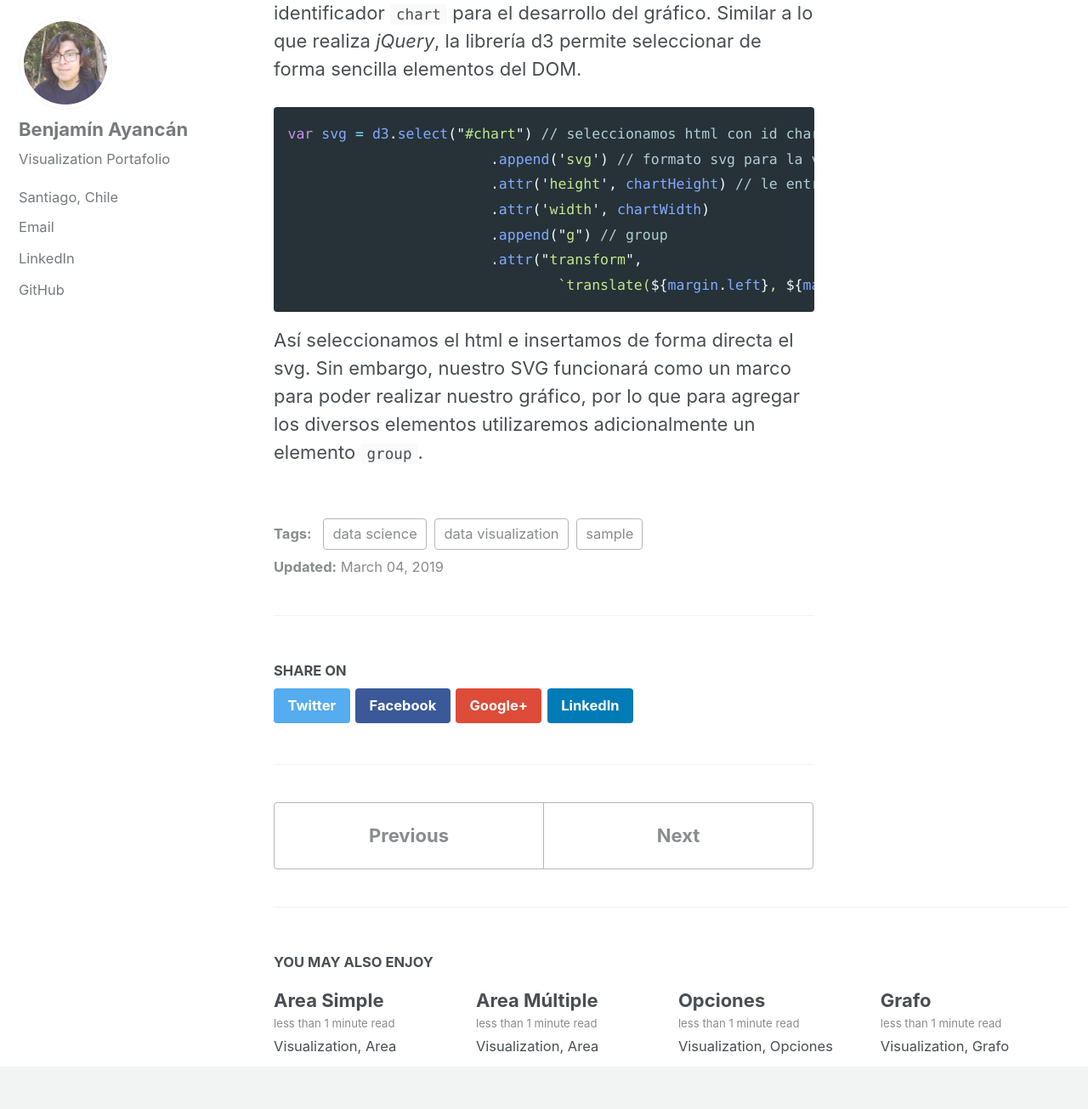
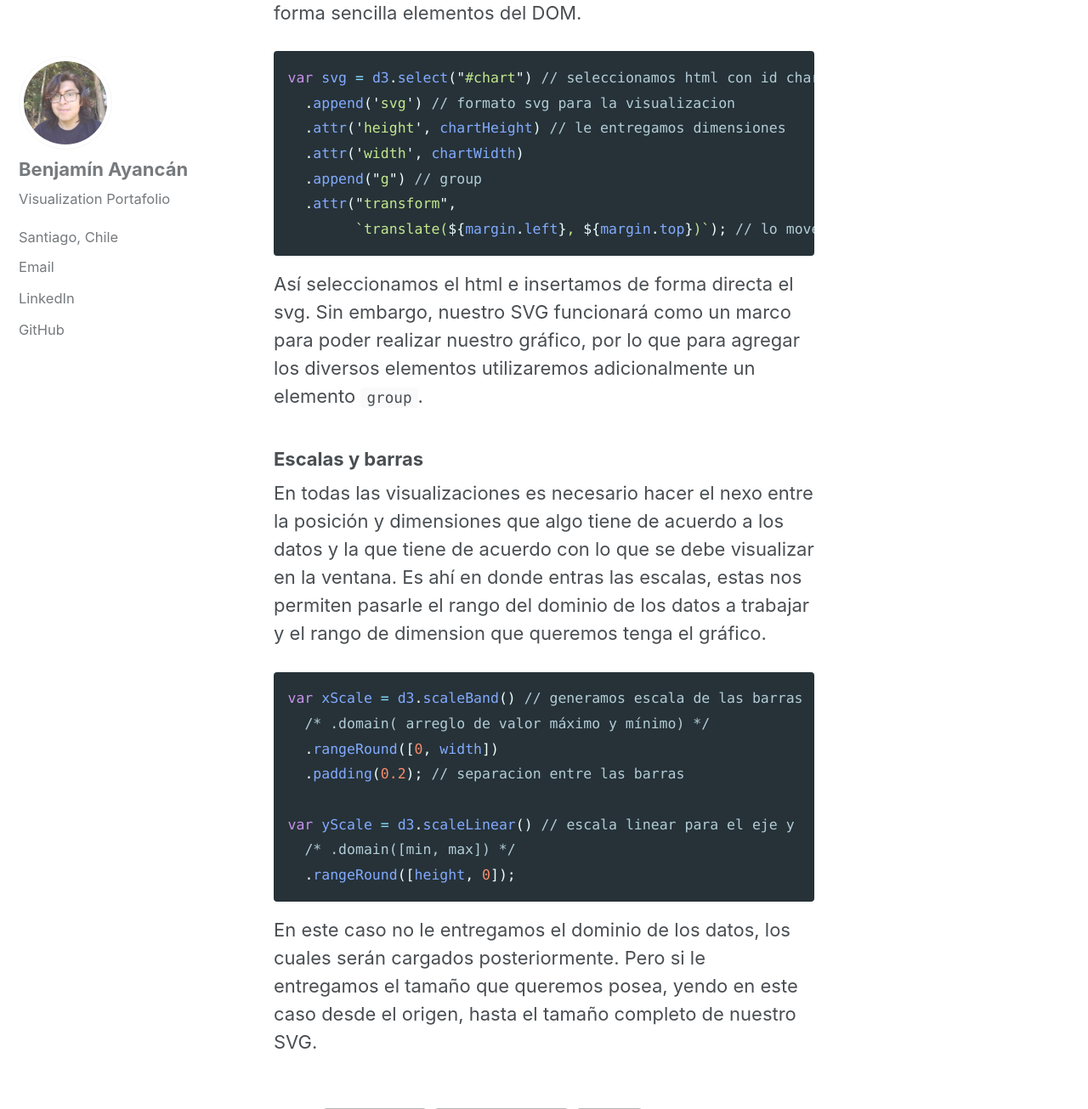
Before and after one commit to beayancan/beayancan.github.io, a Jekyll site: the page built from _posts/2019-03-04-sample.md, in a window 1280 px wide and 1400 px high, scrolled down 1993 px, cut to the strip 0-1305 px from the top of the window. Shown: the whole strip at 85% size. Built offline with Jekyll 4.4.1, drawn with Linux system fonts in a browser that asks for light colours; cached includes are drawn as plain includes; some of the changed text lies outside the part shown.

Commit message:
escalas group

````diff
--- a/_posts/2019-03-04-sample.md
+++ b/_posts/2019-03-04-sample.md
@@ -100,19 +100,19 @@
 <html>
 ```
 
-d3.js posee diversas versiones, siendo la versión 5 la más actual.
+[d3.js](https://d3js.org/) posee diversas versiones, siendo la versión 5 la más actual.
 
 ### SVG y selección
 
 Para generar nuestro gráfico, lo vamos a realizar en el formato vectorial que nos
-entrega [https://es.wikipedia.org/wiki/Gr%C3%A1ficos_vectoriales_escalables](SVG), con lo
+entrega [SVG](https://es.wikipedia.org/wiki/Gr%C3%A1ficos_vectoriales_escalables), con lo
 cual vamos a generar una vista de este en nuestor html. Para hacer esto primero debemos
 decirle a nuestroc código en qué parte del `body` vamos a colocar nuestro gráfico, por lo
 que entregaremos un identificador espefico a un contenedor.
 
 ```html
 <body>
-	<div id="chart"><div>
+  <div id="chart"><div>
 </body>
 ```
 
@@ -122,14 +122,37 @@
 
 ```javascript
 var svg = d3.select("#chart") // seleccionamos html con id chart
-			.append('svg') // formato svg para la visualizacion
-			.attr('height', chartHeight) // le entregamos dimensiones
-			.attr('width', chartWidth)
-			.append("g") // group
-			.attr("transform",
-				`translate(${margin.left}, ${margin.top})`); // lo movemos
+  .append('svg') // formato svg para la visualizacion
+  .attr('height', chartHeight) // le entregamos dimensiones
+  .attr('width', chartWidth)
+  .append("g") // group
+  .attr("transform",
+	`translate(${margin.left}, ${margin.top})`); // lo movemos
 ```
 
 Así seleccionamos el html e insertamos de forma directa el svg. Sin embargo, nuestro
 SVG funcionará como un marco para poder realizar nuestro gráfico, por lo que para
 agregar los diversos elementos utilizaremos adicionalmente un elemento `group`.
+
+### Escalas y barras
+
+En todas las visualizaciones es necesario hacer el nexo entre la
+posición y dimensiones que algo tiene de acuerdo a los datos y la que
+tiene de acuerdo con lo que se debe visualizar en la ventana. Es ahí en donde
+entras las escalas, estas nos permiten pasarle el rango del dominio de los datos
+a trabajar y el rango de dimension que queremos tenga el gráfico.
+
+```javascript
+var xScale = d3.scaleBand() // generamos escala de las barras
+  /* .domain( arreglo de valor máximo y mínimo) */
+  .rangeRound([0, width])
+  .padding(0.2); // separacion entre las barras
+
+var yScale = d3.scaleLinear() // escala linear para el eje y
+  /* .domain([min, max]) */
+  .rangeRound([height, 0]);
+```
+
+En este caso no le entregamos el dominio de los datos, los cuales serán cargados posteriormente.
+Pero si le entregamos el tamaño que queremos posea, yendo en este caso desde el origen, hasta el
+tamaño completo de nuestro SVG.
````
